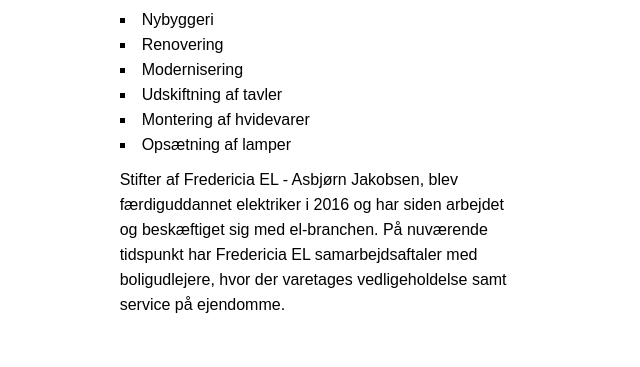
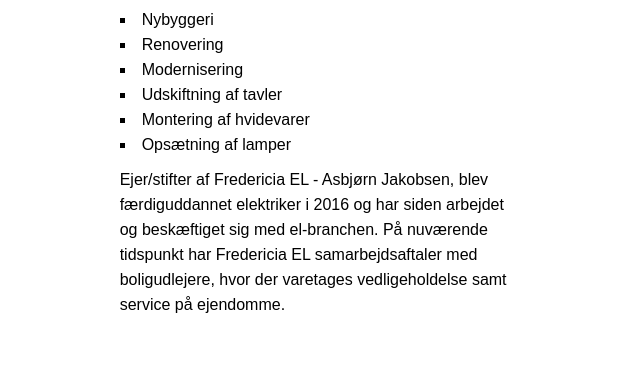
Before and after one commit to Mettelund3/Fredericia-el2, a plain HTML site: page index.html in a window 1280 px wide. Shown: the part 2311-2678 px from the top of the page, 57-697 px from the left. Drawn offline with Linux system fonts and the light colour scheme; a web font is replaced by a local one.

Commit message:
3 august sidste update

```diff
--- a/index.html
+++ b/index.html
@@ -122,7 +122,7 @@
                         <li class="a">Montering af hvidevarer</li>
                         <li class="a">Opsætning af lamper</li>
                     </ul>
-                    <p class="section4p">Stifter af Fredericia EL - Asbjørn Jakobsen, blev færdiguddannet elektriker i 2016 og har siden arbejdet og beskæftiget sig med el-branchen. På nuværende tidspunkt har Fredericia EL samarbejdsaftaler med boligudlejere, hvor der varetages vedligeholdelse samt service på ejendomme.</p>
+                    <p class="section4p">Ejer/stifter af Fredericia EL - Asbjørn Jakobsen, blev færdiguddannet elektriker i 2016 og har siden arbejdet og beskæftiget sig med el-branchen. På nuværende tidspunkt har Fredericia EL samarbejdsaftaler med boligudlejere, hvor der varetages vedligeholdelse samt service på ejendomme.</p>
                 </div>
                 <div class="section4skrift2">
                     <h3 class="section4h3">Hvad koster arbejdet hos Fredericia EL?</h3>
```
